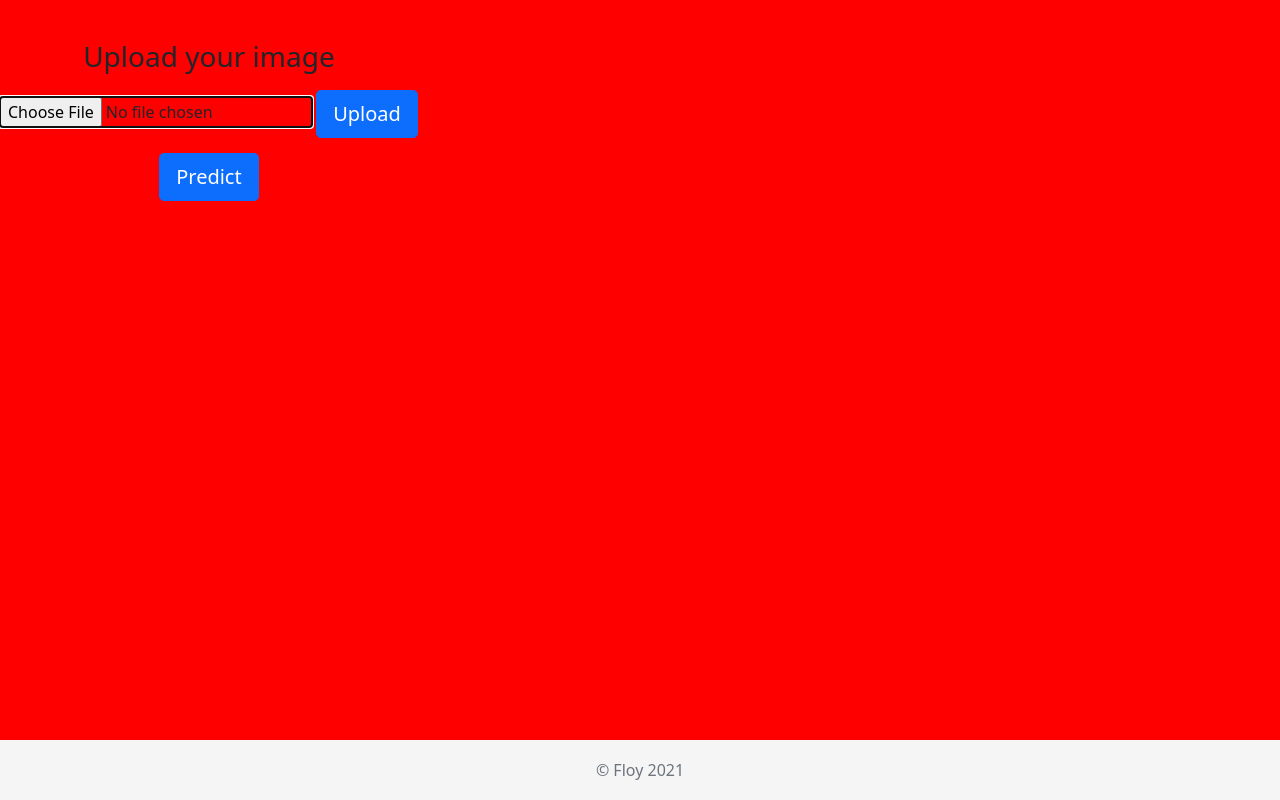
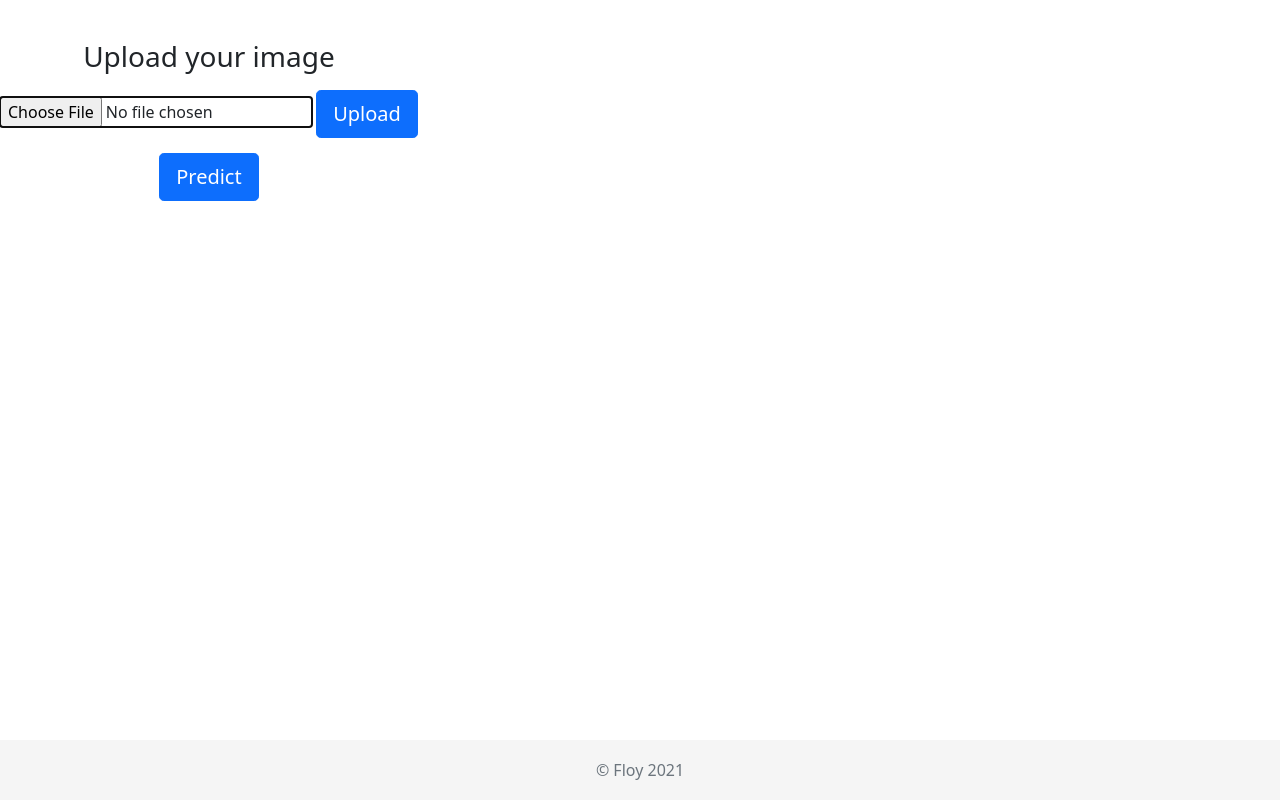
Before and after one commit to leandermaerkisch/ImageClassifier, a Flask app: page / in a window 1280 px wide. Run offline with Flask 2, Linux system fonts and the light colour scheme; some libraries are stand-ins or nearby versions.

Commit message:
--added div to center content, changed bg color to white

```diff
--- a/static/css/form-upload.css
+++ b/static/css/form-upload.css
@@ -14,7 +14,11 @@ body {
     justify-content: center;
     padding-top: 40px;
     padding-bottom: 40px;
-    background-color: #ff0000;
+    background-color: #ffffff;
+}
+
+div {
+  align-content: center;
 }
 
 .mb-4 {
--- a/templates/index.html
+++ b/templates/index.html
@@ -8,25 +8,25 @@
 
 
 {% block body %}
+<div>
     <h1 class="h3 mb-3 font-weight-normal" text-align=right>Upload your image</h1>
     <form method="post" enctype="multipart/form-data">
         <input type=file name=image rclass="form-control" equired autofocus>
         <button type=submit value=Upload class="btn btn-lg btn-primary btn-block">Upload</button>
-</form>
         {% if uploaded_img %}
             <img class="mb-4" src="static/images/{{ uploaded_img }}" alt="Medical Image" width="400px" height=auto>
         {% endif %}
-
+    </form>
     <form class="form-upload" method=post enctype="multipart/form-data" action="{{ url_for('predict')}}">
         <button class="btn btn-lg btn-primary btn-block"  type=submit value=Predict onclick="$('#loading').show();">Predict</button>
-</form>
-
         <div id="loading" style="display:none;"><img src="https://media.giphy.com/media/3oEjI6SIIHBdRxXI40/giphy.gif"/></div>
         {% if annotated_img %}
         <img class="mb-4" src="static/images/{{ annotated_img }}" alt="Annotated Image" width="400px" height=auto>
-{% endif %}
         <br>
         <h3 class="h3 mb-3 font-weight-normal">{{ prediction_text }}</h3>
+        {% endif %}
+    </form>
+</div>
 
 <footer class="footer">
     <div class="container">
```
Lines whose indentation alone changed are shown as unchanged.
